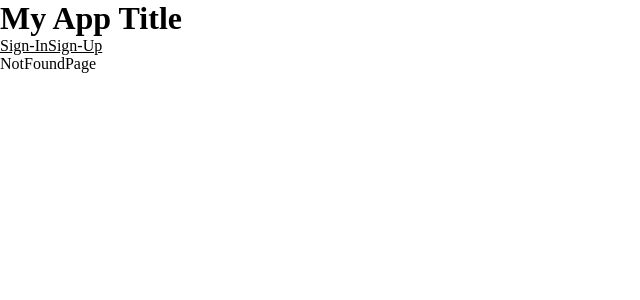
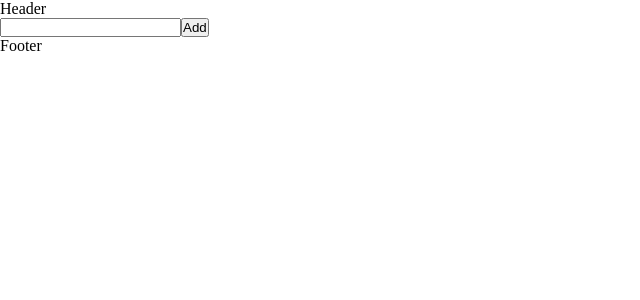
Before and after one commit to TikDeveloper1/first_react_app, a React (Create React App) app: page /todos in a window 1280 px wide. Shown: the top 300 px of the page, without its empty margins (0-640 px from the left). Built offline with nearby package versions, Linux system fonts and the light colour scheme.

Commit message:
Lesson 6

```diff
--- a/src/App.js
+++ b/src/App.js
@@ -5,38 +5,25 @@ import "./App.scss";
 import {
   Routes,
   Route,
-  NavLink,
 } from "react-router-dom";
 import { SignInPage } from './pages/sign-in/SignInPage';
 import { SignUpPage } from './pages/sign-up/SignUpPage';
 import { NotFoundPage } from "./pages/404/NotFoundPage";
+import TodosPage from "./pages/todos/TodosPage";
+import Layout from "./layout/Layout";
 
 const App = () => {
   return (
     <div className="app">
-      <h1 className="app-title">
-        My App Title
-        {/* <FaUsers className="app-title-svg" /> */}
-      </h1>
-      {/* <TestIcon /> */}
-      {/* <img src={srcTestImage} alt="Test Pic" /> */}
-
-      <NavLink to="/sign-in" className={({ isActive }) => isActive ? 'nav-item-active' : "nav-item"}>
-        Sign-In
-      </NavLink>
-      <NavLink
-        to="/sign-up"
-        className={({ isActive }) => isActive ? 'nav-item-active' : "nav-item"}
-      >
-        Sign-Up
-      </NavLink>
-
+      <Layout>
         <Routes>
           <Route path="/" element={<SignInPage />} />
           <Route path="/sign-in" element={<SignInPage />} />
           <Route path="/sign-up" element={<SignUpPage />} />
+          <Route path="/todos" element={<TodosPage />} />
           <Route path="*" element={<NotFoundPage />} />
         </Routes>
+      </Layout>
     </div>
   );
 };
--- /dev/null
+++ b/src/components/todos/TodoCtx.jsx
@@ -0,0 +1,37 @@
+import React, { createContext, useEffect, useState } from "react";
+
+export const TodoContext = createContext();
+
+const TodoCtx = ({ children }) => {
+  const [items, setItems] = useState([]);
+
+  const deleteItem = (id) => {
+    setItems((prev) => {
+      return prev.filter((item) => item.id !== id);
+    });
+  };
+
+  const onAddItem = (title) => {
+    setItems((prev) => {
+      return [
+        ...prev,
+        {
+          title: title,
+          id: prev.length + 1,
+        },
+      ];
+    });
+  };
+
+  useEffect(() => {
+    console.log(items);
+  }, [items]);
+
+  return (
+    <TodoContext.Provider value={{ items, onAddItem, deleteItem }}>
+      {children}
+    </TodoContext.Provider>
+  );
+};
+
+export default TodoCtx;
--- /dev/null
+++ b/src/components/todos/TodoList.jsx
@@ -0,0 +1,17 @@
+import React, { useContext } from "react";
+import { TodoContext } from "./TodoCtx";
+import TodoListItem from "./TodoListItem";
+
+const TodoList = () => {
+  const { items } = useContext(TodoContext);
+
+  return (
+    <div className="todos-list">
+      {items.map((item) => {
+        return <TodoListItem key={item.id} item={item} />;
+      })}
+    </div>
+  );
+};
+
+export default TodoList;
--- /dev/null
+++ b/src/components/todos/TodoListItem.jsx
@@ -0,0 +1,20 @@
+import { useContext } from "react";
+import { TodoContext } from "./TodoCtx";
+
+const TodoListItem = ({ item }) => {
+  const { deleteItem } = useContext(TodoContext);
+
+  return (
+    <div className="todos-list-item">
+      <p className="todos-list-item-title">{item.title}</p>
+      <button
+        onClick={() => deleteItem(item.id)}
+        className="todos-list-item-del"
+      >
+        del
+      </button>
+    </div>
+  );
+};
+
+export default TodoListItem;
--- /dev/null
+++ b/src/components/todos/Todos.jsx
@@ -0,0 +1,17 @@
+import React from "react";
+import TodoCtx from "./TodoCtx";
+import TodoList from "./TodoList";
+import TodosHead from "./TodosHead";
+
+const Todos = () => {
+  return (
+    <TodoCtx>
+      <div className="todos">
+        <TodosHead />
+        <TodoList />
+      </div>
+    </TodoCtx>
+  );
+};
+
+export default Todos;
--- /dev/null
+++ b/src/components/todos/Todos.scss
@@ -0,0 +1,4 @@
+.todos {
+  &-head {
+  }
+}
--- /dev/null
+++ b/src/components/todos/TodosHead.jsx
@@ -0,0 +1,43 @@
+import React, { useState, useRef, useContext } from "react";
+import { TodoContext } from "./TodoCtx";
+
+const TodosHead = () => {
+  const { onAddItem } = useContext(TodoContext);
+  const [val, setVal] = useState("");
+  const [error, setError] = useState("");
+  const inputRef = useRef(null);
+
+  const handleBtn = () => {
+    if (!val.trim()) {
+      inputRef.current.style.border = "solid red";
+      setError("Please, write todo name");
+      return;
+    }
+    onAddItem(val);
+    setVal("");
+    setError("");
+    inputRef.current.style.border = "none";
+  };
+
+  const handleBtnWithKeyUp = (e) => {
+    if (e.keyCode === 13) {
+      handleBtn();
+    }
+  };
+
+  return (
+    <div className="todos-head">
+      <input
+        ref={inputRef}
+        type="text"
+        value={val}
+        onChange={(e) => setVal(e.target.value)}
+        onKeyUp={handleBtnWithKeyUp}
+      />
+      {error && <p>{error}</p>}
+      <button onClick={handleBtn}>Add</button>
+    </div>
+  );
+};
+
+export default TodosHead;
--- /dev/null
+++ b/src/layout/Layout.jsx
@@ -0,0 +1,13 @@
+import React from "react";
+
+const Layout = ({ children }) => {
+  return (
+    <>
+      <header>Header</header>
+      <main>{children}</main>
+      <footer>Footer</footer>
+    </>
+  );
+};
+
+export default Layout;
--- /dev/null
+++ b/src/pages/todos/TodosPage.jsx
@@ -0,0 +1,8 @@
+import React from "react";
+import Todos from "../../components/todos/Todos";
+
+const TodosPage = () => {
+  return <Todos />;
+};
+
+export default TodosPage;
```
Lines whose indentation alone changed are shown as unchanged.
